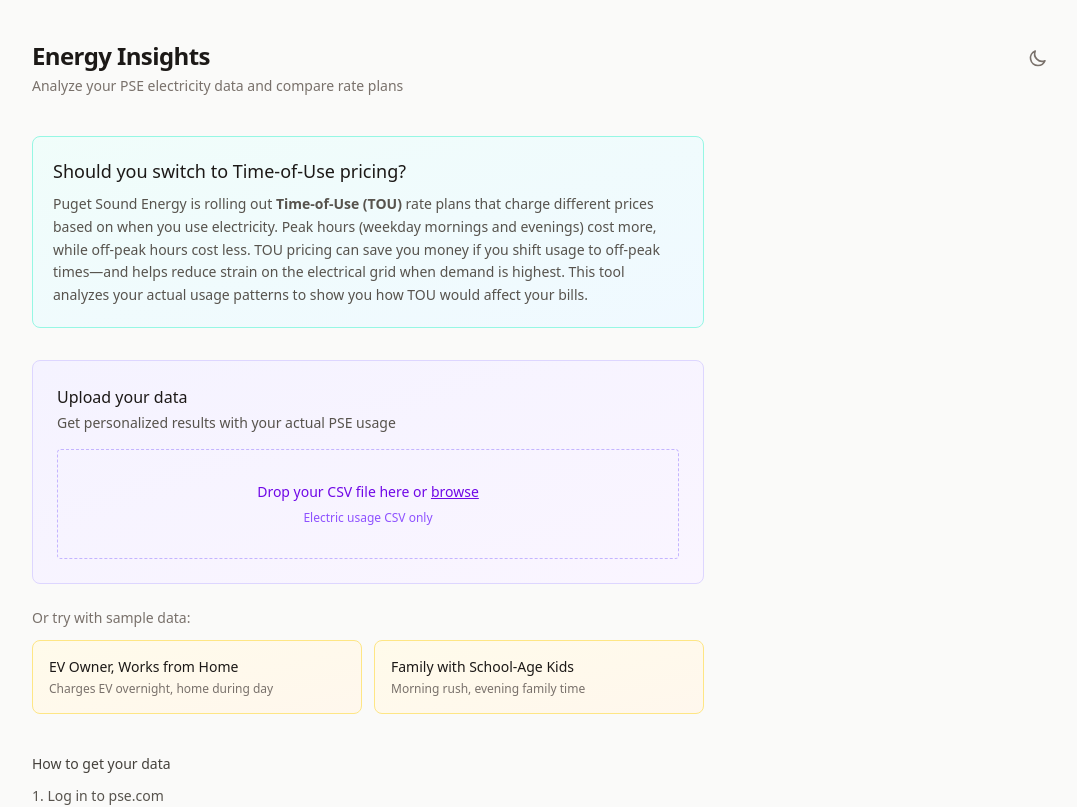
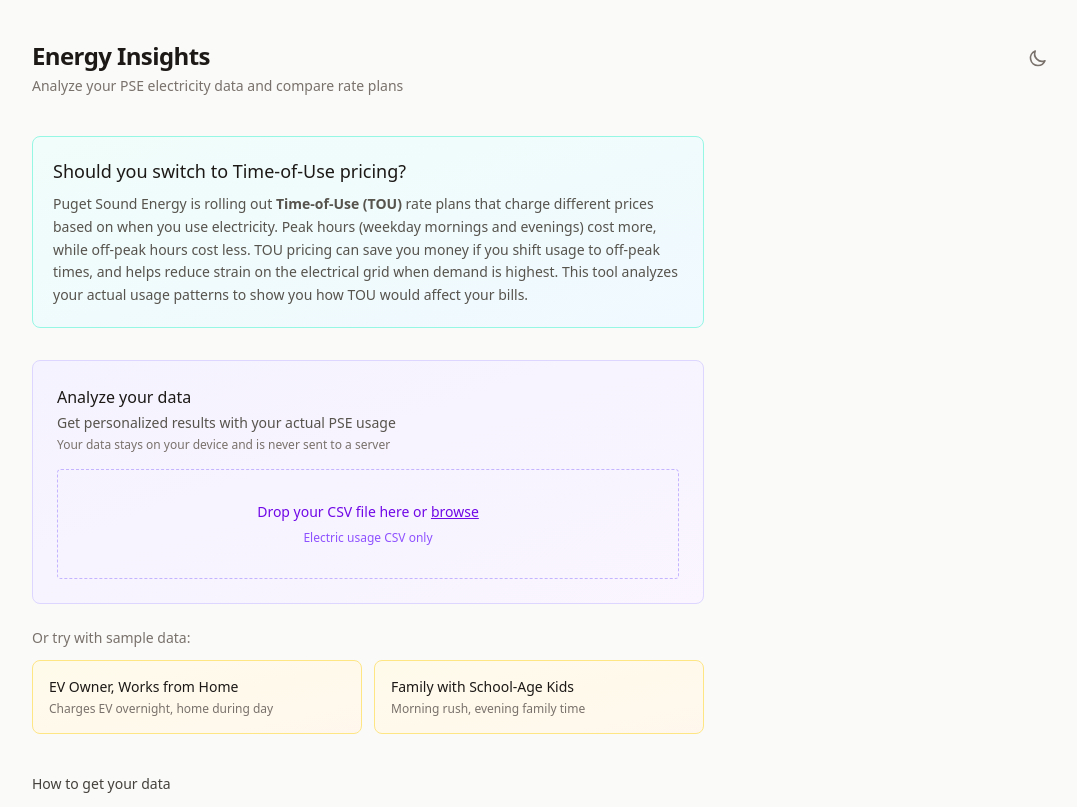
Before and after one commit to adityamandaleeka/energy-insights, a React (Vite) app: page / in a window 1280 px wide. Shown: the top 807 px of the page, without its empty margins (96-1173 px from the left). Built offline with nearby package versions, Linux system fonts and the light colour scheme.

Commit message:
Update wording: analyze instead of upload, add privacy note

```diff
--- a/src/App.tsx
+++ b/src/App.tsx
@@ -182,15 +182,16 @@
               <p className="text-sm text-stone-600 dark:text-stone-400 leading-relaxed">
                 Puget Sound Energy is rolling out <strong>Time-of-Use (TOU)</strong> rate plans that charge different prices based on when you use electricity.
                 Peak hours (weekday mornings and evenings) cost more, while off-peak hours cost less.
-                TOU pricing can save you money if you shift usage to off-peak times—and helps reduce strain on the electrical grid when demand is highest.
+                TOU pricing can save you money if you shift usage to off-peak times, and helps reduce strain on the electrical grid when demand is highest.
                 This tool analyzes your actual usage patterns to show you how TOU would affect your bills.
               </p>
             </div>
 
-            {/* Upload option - primary */}
+            {/* Analyze data - primary */}
             <div className="p-6 bg-gradient-to-br from-violet-50 to-purple-50 dark:from-violet-900/20 dark:to-purple-900/20 border border-violet-200 dark:border-violet-800 rounded-lg mb-6">
-              <h3 className="font-medium text-stone-900 dark:text-stone-100 mb-1">Upload your data</h3>
-              <p className="text-sm text-stone-600 dark:text-stone-400 mb-4">Get personalized results with your actual PSE usage</p>
+              <h3 className="font-medium text-stone-900 dark:text-stone-100 mb-1">Analyze your data</h3>
+              <p className="text-sm text-stone-600 dark:text-stone-400 mb-1">Get personalized results with your actual PSE usage</p>
+              <p className="text-xs text-stone-500 dark:text-stone-500 mb-4">Your data stays on your device and is never sent to a server</p>
               <FileUpload onFileSelect={handleFileSelect} isLoading={isLoading} />
             </div>
 
@@ -242,7 +243,7 @@
                     Viewing sample: <strong>{DEMO_PERSONAS.find(p => p.id === data.demoPersona)?.name}</strong>
                   </p>
                   <p className="text-xs text-amber-600 dark:text-amber-400 mt-0.5">
-                    Upload your own PSE data for accurate results
+                    Use your own PSE data for accurate results
                   </p>
                 </div>
                 <div className="flex gap-2">
@@ -259,7 +260,7 @@
                     onClick={handleReset}
                     className="text-xs text-amber-700 dark:text-amber-300 underline underline-offset-2 hover:text-amber-900 dark:hover:text-amber-100"
                   >
-                    Upload data
+                    Use your data
                   </button>
                 </div>
               </div>
@@ -285,7 +286,7 @@
                   onClick={handleReset}
                   className="text-sm text-stone-500 hover:text-stone-700 dark:text-stone-400 dark:hover:text-stone-200 underline underline-offset-2"
                 >
-                  Upload different file
+                  Analyze different file
                 </button>
               )}
             </div>
```
